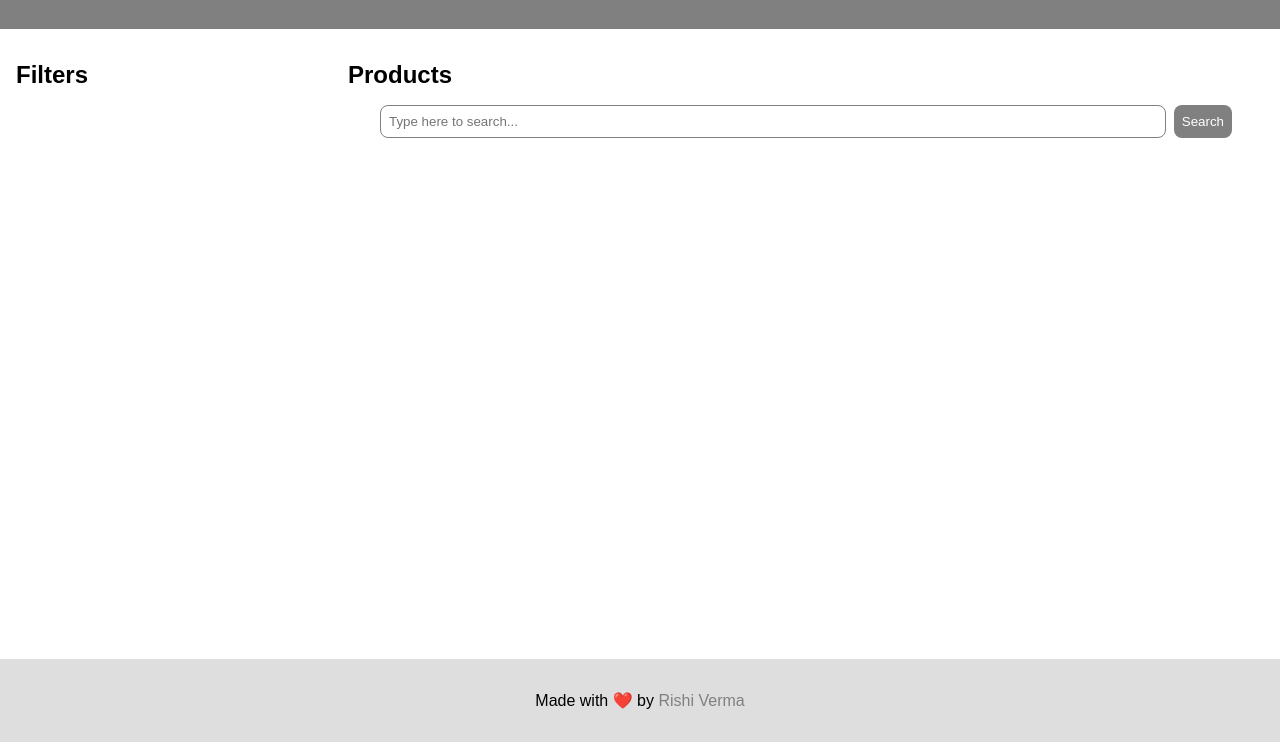
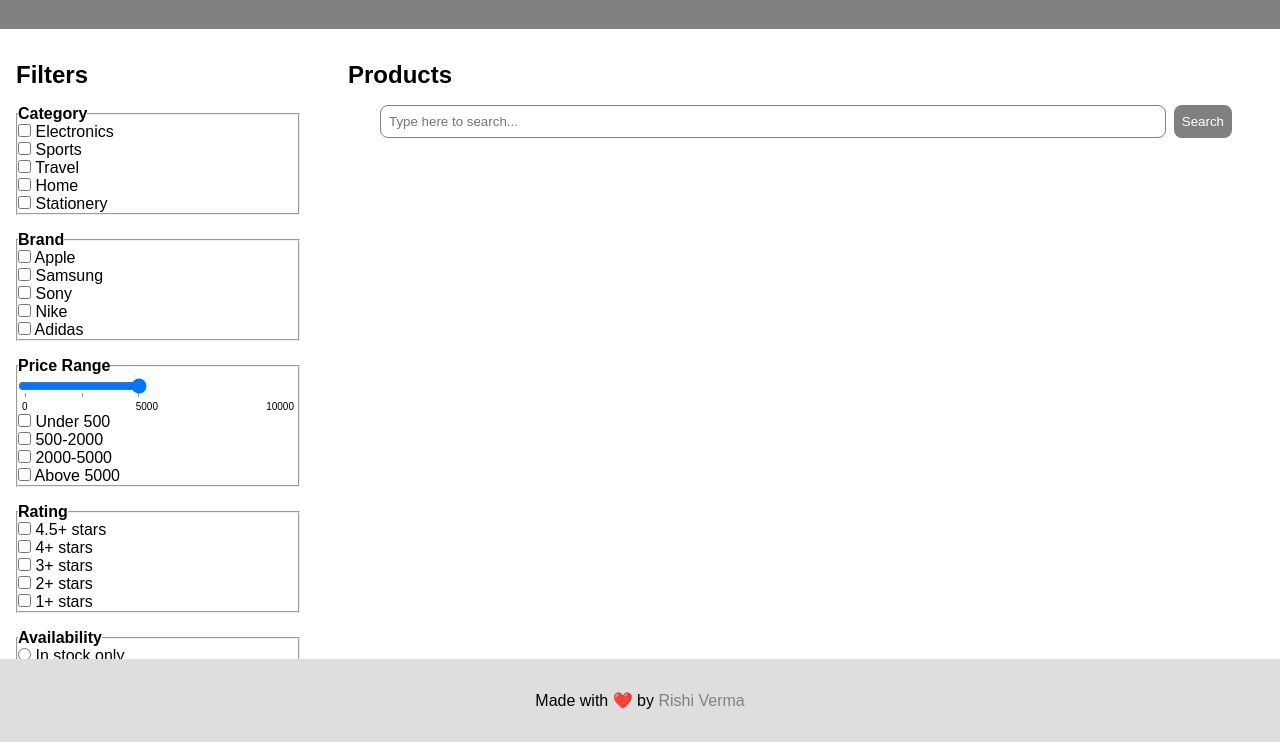
Before and after one commit to rishiverma12031/product-filter, a plain HTML site: page index.html in a window 1280 px wide. Shown: the part 58-810 px from the top of the page. Drawn offline with Linux system fonts and the light colour scheme.

Commit message:
add: filters UI

```diff
--- a/index.html
+++ b/index.html
@@ -15,7 +15,114 @@
     <main class="main">
         <aside class="filters">
             <p class="filters__heading">Filters</p>
-
+            <fieldset>
+                <legend class="filters__subheading">Category</legend>
+                <div>
+                    <input type="checkbox" name="category" id="category1" value="Electronics">
+                    <label for="category1">Electronics</label>
+                </div>
+                <div>
+                    <input type="checkbox" name="category" id="category2" value="Sports">
+                    <label for="category2">Sports</label>
+                </div>
+                <div>
+                    <input type="checkbox" name="category" id="category3" value="Travel">
+                    <label for="category3">Travel</label>
+                </div>
+                <div>
+                    <input type="checkbox" name="category" id="category4" value="Home">
+                    <label for="category4">Home</label>
+                </div>
+                <div>
+                    <input type="checkbox" name="category" id="category5" value="Stationery">
+                    <label for="category5">Stationery</label>
+                </div>
+            </fieldset>
+            <fieldset>
+                <legend class="filters__subheading">Brand</legend>
+                <div>
+                    <input type="checkbox" name="brand" id="brand1" value="Apple">
+                    <label for="brand1">Apple</label>
+                </div>
+                <div>
+                    <input type="checkbox" name="brand" id="brand2" value="Samsung">
+                    <label for="brand2">Samsung</label>
+                </div>
+                <div>
+                    <input type="checkbox" name="brand" id="brand3" value="Sony">
+                    <label for="brand3">Sony</label>
+                </div>
+                <div>
+                    <input type="checkbox" name="brand" id="brand4" value="Nike">
+                    <label for="brand4">Nike</label>
+                </div>
+                <div>
+                    <input type="checkbox" name="brand" id="brand5" value="Adidas">
+                    <label for="brand5">Adidas</label>
+                </div>
+            </fieldset>
+            <fieldset>
+                <legend class="filters__subheading">Price Range</legend>
+                <div>
+                    <input type="range" name="price-range" id="price-range" min="0" max="10000" value="10000" list="values">
+                    <datalist class="filters__price-list" id="values">
+                        <option value="0" label="0"></option>
+                        <option value="5000" label="5000"></option>
+                        <option value="10000" label="10000"></option>
+                    </datalist>
+                </div>
+                <div>
+                        <input type="checkbox" name="price" id="price1" value="0-500">
+                        <label for="price1">Under 500</label>
+                </div>
+                <div>
+                        <input type="checkbox" name="price" id="price1" value="500-2000">
+                        <label for="price1">500-2000</label>
+                </div>
+                <div>
+                        <input type="checkbox" name="price" id="price1" value="2000-5000">
+                        <label for="price1">2000-5000</label>
+                </div>
+                <div>
+                        <input type="checkbox" name="price" id="price1" value="5000-10000">
+                        <label for="price1">Above 5000</label>
+                </div>
+            </fieldset>
+            <fieldset>
+                <legend class="filters__subheading">Rating</legend>
+                <div>
+                    <input type="checkbox" name="rating" id="rating1" value="4.5">
+                    <label for="rating1">4.5+ stars</label>
+                </div>
+                <div>
+                    <input type="checkbox" name="rating" id="rating2" value="4">
+                    <label for="rating2">4+ stars</label>
+                </div>
+                <div>
+                    <input type="checkbox" name="rating" id="rating3" value="3">
+                    <label for="rating3">3+ stars</label>
+                </div>
+                <div>
+                    <input type="checkbox" name="rating" id="rating4" value="2">
+                    <label for="rating4">2+ stars</label>
+                </div>
+                <div>
+                    <input type="checkbox" name="rating" id="rating5" value="1">
+                    <label for="rating5">1+ stars</label>
+                </div>
+            </fieldset>
+            <fieldset>
+                <legend class="filters__subheading">Availability</legend>
+                <div>
+                    <input type="radio" name="availability" id="availability1" value="true">
+                    <label for="availability1">In stock only</label>
+                </div>
+                <div>
+                    <input type="radio" name="availability" id="availability2" value="false" checked>
+                    <label for="availability2">Include out of stock</label>
+                </div>
+            </fieldset>
+            <button>Clear all filters</button>
         </aside>
         <section class="products">
             <h1 class="products__heading">Products</h1>
--- a/styles/components/filters.css
+++ b/styles/components/filters.css
@@ -9,3 +9,14 @@
     font-size: 1.5rem;
     font-weight: 700;
 }
+
+.filters__subheading {
+    font-weight: 700;
+}
+
+.filters__price-list {
+    display: flex;
+    justify-content: space-between;
+    font-size: 0.625rem;
+    padding: 0 0.25rem;
+}
```
